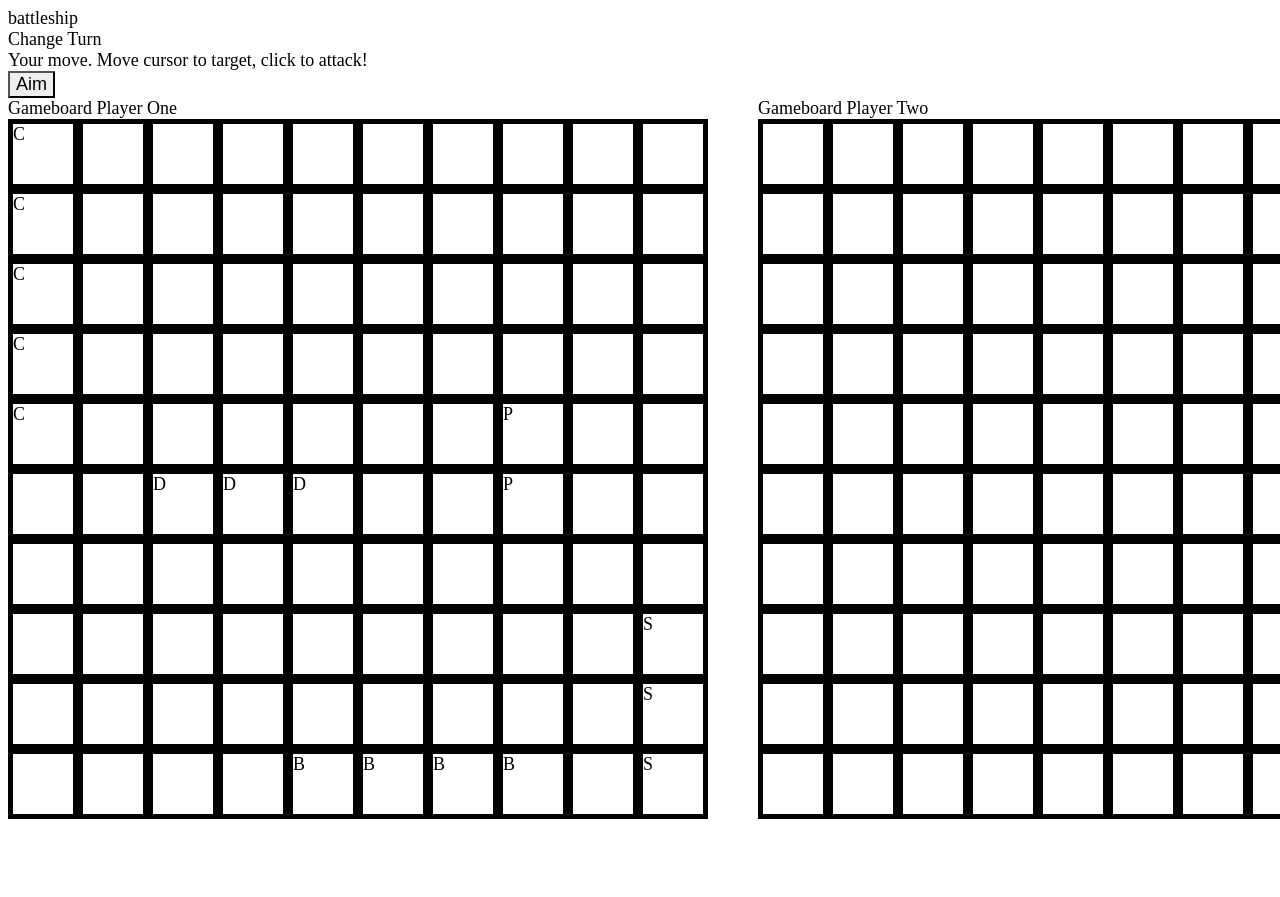
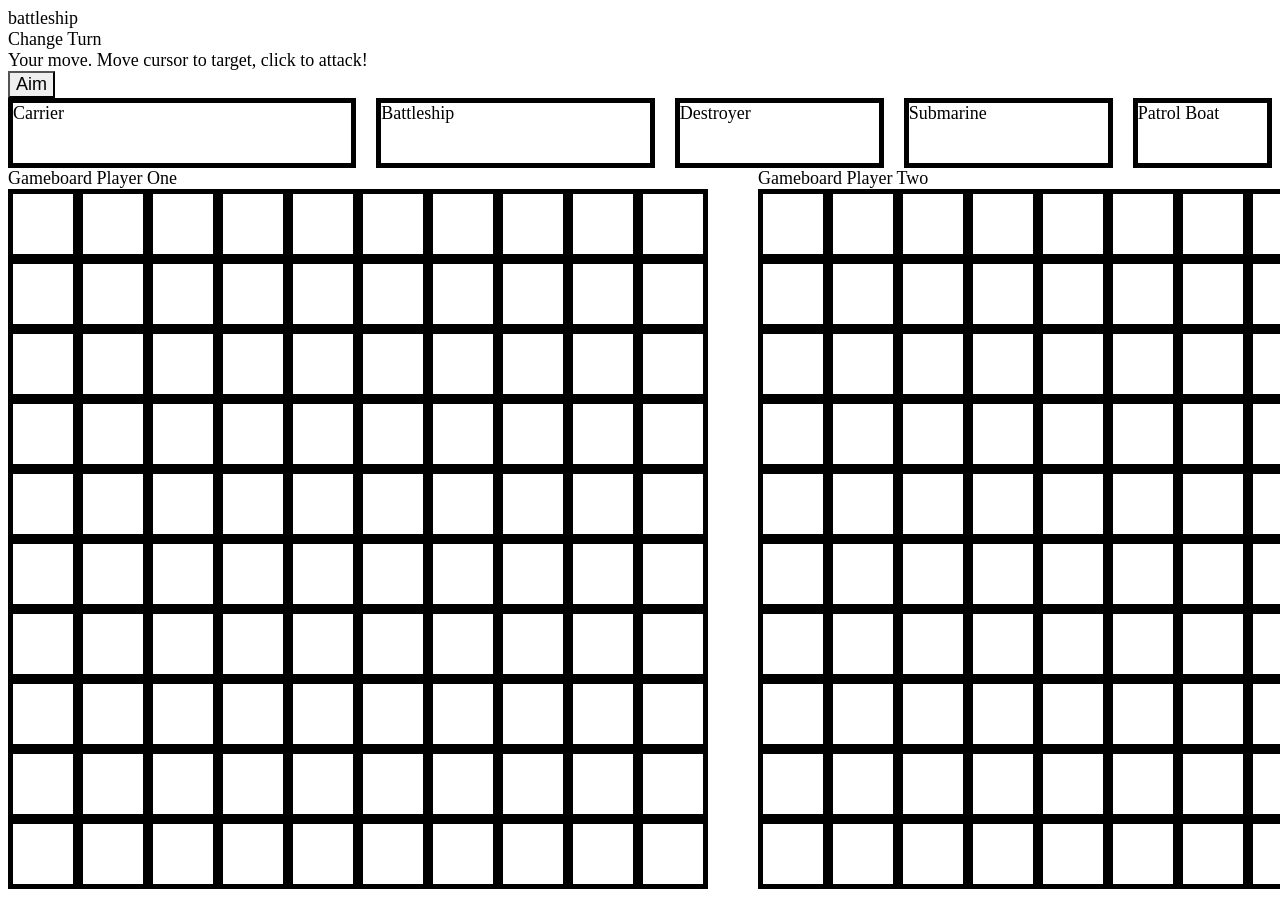
Before and after one commit to hoomanhorsey/odin-battleship, a website with bundled scripts: page index.html in a window 1280 px wide. Shown: the top 897 px of the page. Before the commit the page ends 827 px from the top, so only its background shows below. Built offline with nearby package versions, Linux system fonts and the light colour scheme.

Commit message:
Initial set up of drag and drop functionality in gameSetup

```diff
--- a/gameSetup.js
+++ b/gameSetup.js
@@ -4,7 +4,8 @@ import { drawGrid } from "./display.js";
 function gameInit() {
   const players = createPlayers();
   // prefill positions
-  gameSetUp_positionPreFill(players);
+  // gameSetUp_positionPreFill(players);
+  gameSetUp_positionFill(players);
   // draw gameBoard grid
   drawGrid(players["playerOne"]);
   drawGrid(players["playerTwo"]);
@@ -35,4 +36,64 @@ function gameSetUp_positionPreFill(players) {
   players["playerTwo"].gameBoard.placeShip(2, 6, "right", "S");
 }
 
+function gameSetUp_positionFill(players) {
+  // setup Draggables
+
+  //  https://www.w3schools.com/html/html5_draganddrop.asp
+  const gameSetupDiv = document.querySelector(".gameSetup");
+
+  const shipBlockB = document.getElementById("shipBlockC");
+  const shipBlockC = document.getElementById("shipBlockB");
+  const shipBlockD = document.getElementById("shipBlockD");
+  const shipBlockS = document.getElementById("shipBlockS");
+  const shipBlockP = document.getElementById("shipBlockP");
+
+  const gameBoardPlayerOne = document.getElementById("gameBoardPlayerOne");
+
+  gameBoardPlayerOne.addEventListener("dragover", allowDrop);
+  gameBoardPlayerOne.addEventListener("drop", drop);
+  shipBlockB.addEventListener("dragstart", drag);
+  shipBlockC.addEventListener("dragstart", drag);
+  shipBlockD.addEventListener("dragstart", drag);
+  shipBlockS.addEventListener("dragstart", drag);
+  shipBlockP.addEventListener("dragstart", drag);
+
+  // const shipBlockC = document.createElement("p");
+  // shipBlockC.setAttribute("draggable", true);
+  // shipBlockC.setAttribute("id", "shipBLockC");
+  // shipBlockC.classList.add("shipBlock", "shipBlockC");
+  // shipBlockC.textContent = "Cruiser";
+
+  // const shipBlockB = document.createElement("p");
+  // shipBlockB.setAttribute("draggable", true);
+  // shipBlockB.setAttribute("id", "shipBLockB");
+  // shipBlockB.classList.add("shipBlock", "shipBlockB");
+  // shipBlockB.textContent = "Battleship";
+
+  function allowDrop(event) {
+    event.preventDefault();
+  }
+
+  function drag(event) {
+    event.dataTransfer.setData("text", event.target.id);
+  }
+
+  function drop(event) {
+    event.preventDefault();
+    const data = event.dataTransfer.getData("text");
+    event.target.appendChild(document.getElementById(data));
+  }
+
+  //prompt player for row, column, direction, shipType
+
+  // const row = prompt("row (0-9)");
+  // const column = prompt("column (0-9)");
+  // const direction = prompt("up, down, left or right");
+  // const shipType = prompt(
+  //   "C for Carrier(5), B for Battleship(4), D for Destroyer(3), S for Submarine(3), P for PatrolBoat(2)"
+  // );
+  // insert player daetails
+  // players["playerOne"].gameBoard.placeShip(row, column, direction, shipType);
+}
+
 export { gameInit };
--- a/index.html
+++ b/index.html
@@ -11,12 +11,24 @@
   <body>
     <div class="div">battleship</div>
     <div class="changeTurn">Change Turn</div>
+
     <div class="moveStatus"></div>
     <div class="playerTurn"></div>
     <div class="actionButtonDiv"><button class="actionBtn">Aim</button></div>
+    <div class="gameSetup">
+      <div class="shipBlock" draggable="true" id="shipBlockC">Carrier</div>
+      <div class="shipBlock" draggable="true" id="shipBlockB">Battleship</div>
+      <div class="shipBlock" draggable="true" id="shipBlockD">Destroyer</div>
+      <div class="shipBlock" draggable="true" id="shipBlockS">Submarine</div>
+      <div class="shipBlock" draggable="true" id="shipBlockP">Patrol Boat</div>
+    </div>
     <div class="gameBoard">
-      <div class="gameBoardplayerOne">Gameboard Player One</div>
-      <div class="gameBoardplayerTwo">Gameboard Player Two</div>
+      <div class="gameBoardplayerOne" id="gameBoardPlayerOne">
+        Gameboard Player One
+      </div>
+      <div class="gameBoardplayerTwo" id="gameBoardPlayerTwo">
+        Gameboard Player Two
+      </div>
     </div>
   </body>
 </html>
--- a/style.css
+++ b/style.css
@@ -1,5 +1,15 @@
 * {
   font-size: large;
+}
+
+.gameSetup {
+  display: grid;
+  grid-template-columns: 5fr 4fr 3fr 3fr 2fr;
+  column-gap: 20px;
+}
+
+.shipBlock {
+  height: 60px;
 }
 .gameBoard {
   display: grid;
@@ -17,6 +27,12 @@
   display: grid;
   margin: 20px;
   padding: 20px;
+}
+
+.shipBlock {
+  border-width: 5px;
+  border-style: solid;
+  border-color: black;
 }
 
 /* .gridDiv,
```
